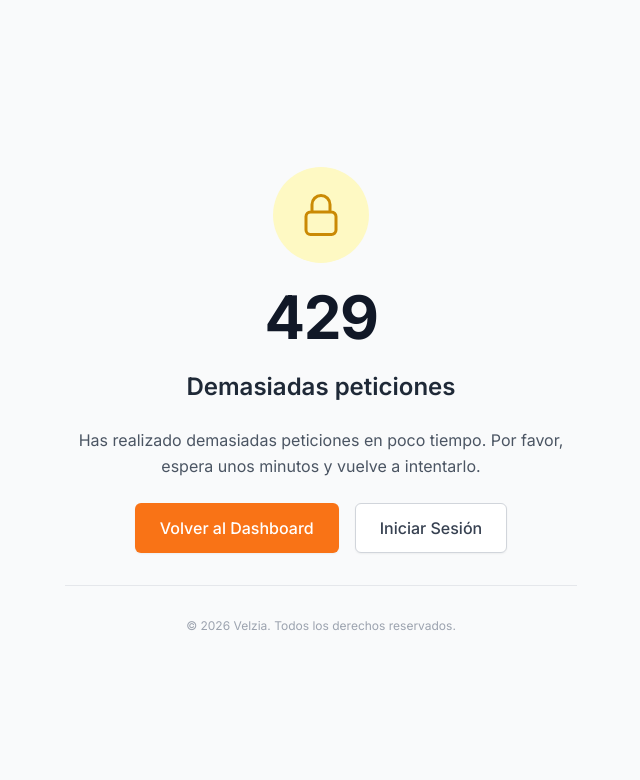
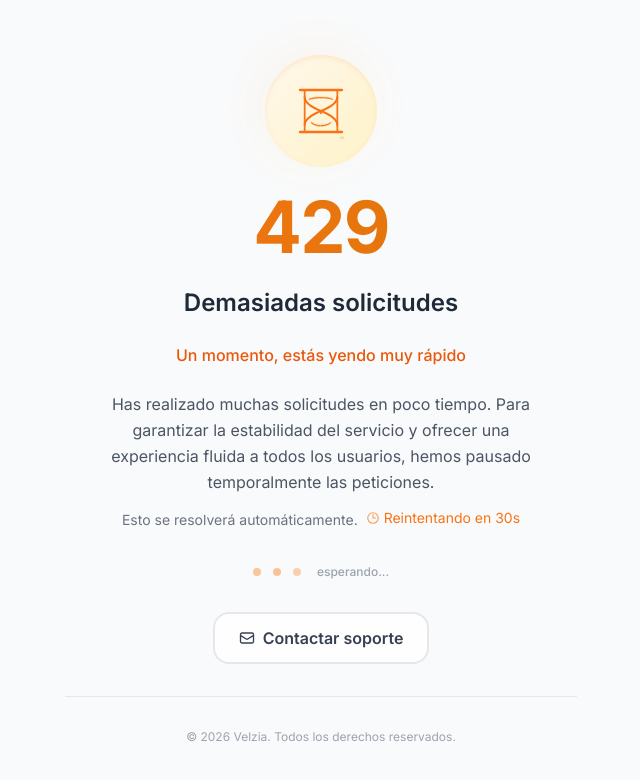
Before and after one commit to danielririver01/Orderfox, a Flask app: template app/template/errors/429.html in a window 1280 px wide. Shown: the top 780 px of the page, without its empty margins (319-959 px from the left). Run offline with Flask 3, Linux system fonts and the light colour scheme; the template is opened without the code that fills it, so the values that code supplies are empty; some libraries are stand-ins or nearby versions.

```diff
--- a/app/__init__.py
+++ b/app/__init__.py
@@ -224,4 +224,17 @@ def create_app():
             app.logger.error(f"Error in 403 handler: {e}")
         return render_template('errors/403.html', user=user, is_admin=is_admin), 403
 
+    @app.errorhandler(429)
+    def too_many_requests(e):
+        user = None
+        is_admin = False
+        try:
+            if 'user_id' in session:
+                user = User.query.get(session['user_id'])
+                if user:
+                    is_admin = user.restaurant is not None
+        except Exception as e:
+            app.logger.error(f"Error in 429 handler: {e}")
+        return render_template('errors/429.html', user=user, is_admin=is_admin), 429
+
     return app
--- a/app/template/dashboard/settings_layout.html
+++ b/app/template/dashboard/settings_layout.html
@@ -48,6 +48,12 @@
                         {{ 'bg-orange-500/10 text-orange-500' if request.endpoint == 'dashboard.notifications' else 'text-gray-500 hover:text-white hover:bg-white/5' }}">
                         <span class="material-symbols-outlined text-[20px]">notifications_active</span>
                         Notificaciones
+                    </a>
+                    <a href="{{ url_for('dashboard.ai_scan_redirect') }}"
+                        class="settings-menu-link flex items-center gap-3 px-3 py-2.5 rounded-xl text-sm font-bold transition-all duration-200
+                        {{ 'bg-orange-500/10 text-orange-500' if request.endpoint == 'dashboard.ai_scan_redirect' else 'text-gray-500 hover:text-white hover:bg-white/5' }}">
+                        <span class="material-symbols-outlined text-[20px]">scan</span>
+                        Scanner IA
                     </a>
                 </div>
             </div>
--- a/app/template/errors/429.html
+++ b/app/template/errors/429.html
@@ -1,36 +1,115 @@
 {% extends "errors/layout.html" %}
-{% block title %}Demasiadas peticiones{% endblock %}
+{% block title %}Demasiadas solicitudes — Velzia{% endblock %}
 
 {% block content %}
 <div class="space-y-6">
+    <!-- Icon: Elegant hourglass with subtle animation -->
     <div class="flex justify-center mb-6">
-        <div
-            class="w-24 h-24 bg-yellow-100 dark:bg-yellow-500/20 rounded-full flex items-center justify-center text-yellow-600 transition-colors duration-300">
-            <svg xmlns="http://www.w3.org/2000/svg" fill="none" viewBox="0 0 24 24" stroke-width="1.5"
-                stroke="currentColor" class="w-12 h-12">
-                <path stroke-linecap="round" stroke-linejoin="round"
-                    d="M16.5 10.5V6.75a4.5 4.5 0 1 0-9 0v3.75m-.75 11.25h10.5a2.25 2.25 0 0 0 2.25-2.25v-6.75a2.25 2.25 0 0 0-2.25-2.25H6.75a2.25 2.25 0 0 0-2.25 2.25v6.75a2.25 2.25 0 0 0 2.25 2.25Z" />
-            </svg>
+        <div class="relative w-28 h-28">
+            <!-- Glow behind icon -->
+            <div class="absolute inset-0 rounded-full bg-gradient-to-br from-orange-400/20 via-amber-400/10 to-transparent blur-xl animate-pulse"></div>
+            <!-- Main circle -->
+            <div class="relative w-full h-full rounded-full bg-gradient-to-br from-orange-50 to-amber-100 dark:from-orange-500/20 dark:to-amber-500/10 flex items-center justify-center text-orange-500 dark:text-orange-400 shadow-inner shadow-orange-200/50 dark:shadow-orange-500/10">
+                <!-- Custom hourglass SVG -->
+                <svg xmlns="http://www.w3.org/2000/svg" viewBox="0 0 48 48" fill="none" stroke="currentColor" stroke-width="1.5" stroke-linecap="round" stroke-linejoin="round" class="w-14 h-14">
+                    <line x1="6" y1="6" x2="42" y2="6" stroke-width="2"/>
+                    <line x1="6" y1="42" x2="42" y2="42" stroke-width="2"/>
+                    <line x1="10" y1="6" x2="10" y2="42"/>
+                    <line x1="38" y1="6" x2="38" y2="42"/>
+                    <path d="M10 12c0 4 4 8 14 12" stroke-width="1.8"/>
+                    <path d="M38 12c0 4-4 8-14 12" stroke-width="1.8"/>
+                    <path d="M10 36c0-4 4-8 14-12" stroke-width="1.8"/>
+                    <path d="M38 36c0-4-4-8-14-12" stroke-width="1.8"/>
+                    <line x1="24" y1="24" x2="24" y2="26" stroke-width="1.5"/>
+                    <circle cx="24" cy="27" r="1" fill="currentColor" stroke="none" class="animate-ping" style="animation-duration: 2s;"/>
+                    <circle cx="23.5" cy="28.5" r="0.8" fill="currentColor" stroke="none" class="animate-ping" style="animation-duration: 2.5s; animation-delay: 0.5s;"/>
+                    <path d="M16 34c0 0 2 2.5 8 2.5s8-2.5 8-2.5" stroke-width="1.2" stroke-dasharray="2 1"/>
+                    <path d="M14 14c0 0 2-1.5 10-1.5s10 1.5 10 1.5" stroke-width="1.2" stroke-dasharray="2 1"/>
+                </svg>
+            </div>
         </div>
     </div>
 
-    <h1 class="text-6xl font-bold text-gray-900 dark:text-white tracking-tight transition-colors duration-300">429</h1>
-    <h2 class="text-2xl font-semibold text-gray-800 dark:text-gray-200 transition-colors duration-300">Demasiadas
-        peticiones</h2>
+    <!-- Error code -->
+    <h1 class="text-7xl font-bold tracking-tight text-transparent bg-clip-text bg-gradient-to-r from-orange-500 to-amber-600 dark:from-orange-400 dark:to-amber-500">
+        429
+    </h1>
 
-    <p class="text-gray-600 dark:text-gray-400 leading-relaxed transition-colors duration-300">
-        Has realizado demasiadas peticiones en poco tiempo. Por favor, espera unos minutos y vuelve a intentarlo.
+    <!-- Title -->
+    <h2 class="text-2xl font-semibold text-gray-800 dark:text-gray-100">
+        Demasiadas solicitudes
+    </h2>
+
+    <!-- Subtitle -->
+    <p class="text-base font-medium text-orange-600 dark:text-orange-400/80">
+        Un momento, estás yendo muy rápido
     </p>
 
-    <div class="flex flex-col sm:flex-row gap-4 justify-center mt-8">
-        <a href="{{ url_for('dashboard.index') }}"
-            class="inline-flex items-center justify-center px-6 py-3 border border-transparent text-base font-medium rounded-md text-white bg-primary hover:bg-orange-600 transition-colors shadow-sm">
-            Volver al Dashboard
-        </a>
-        <a href="{{ url_for('auth.login') }}"
-            class="inline-flex items-center justify-center px-6 py-3 border border-gray-300 dark:border-[#262626] text-base font-medium rounded-md text-gray-700 dark:text-gray-300 bg-white dark:bg-[#141414] hover:bg-gray-50 dark:hover:bg-[#1a1a1a] transition-colors duration-300 shadow-sm">
-            Iniciar Sesión
+    <!-- Message -->
+    <div class="space-y-3 max-w-md mx-auto">
+        <p class="text-gray-600 dark:text-gray-400 leading-relaxed">
+            Has realizado muchas solicitudes en poco tiempo. Para garantizar la estabilidad del servicio
+            y ofrecer una experiencia fluida a todos los usuarios, hemos pausado temporalmente las peticiones.
+        </p>
+        <p class="text-gray-500 dark:text-gray-500 text-sm leading-relaxed">
+            Esto se resolverá automáticamente.
+            <span class="inline-flex items-center gap-1 ml-1 text-orange-500 dark:text-orange-400">
+                <svg class="w-3.5 h-3.5 animate-pulse" fill="none" viewBox="0 0 24 24" stroke="currentColor" stroke-width="2">
+                    <path stroke-linecap="round" stroke-linejoin="round" d="M12 6v6h4.5m4.5 0a9 9 0 1 1-18 0 9 9 0 0 1 18 0Z"/>
+                </svg>
+                <span id="retry-text">Reintentando...</span>
+            </span>
+        </p>
+    </div>
+
+    <!-- Cooldown visual indicator -->
+    <div class="flex items-center justify-center gap-3 py-2">
+        <span class="w-2 h-2 rounded-full bg-orange-400 dark:bg-orange-500 animate-pulse" style="animation-duration: 1.2s;"></span>
+        <span class="w-2 h-2 rounded-full bg-orange-400/70 dark:bg-orange-500/70 animate-pulse" style="animation-duration: 1.2s; animation-delay: 0.3s;"></span>
+        <span class="w-2 h-2 rounded-full bg-orange-400/40 dark:bg-orange-500/40 animate-pulse" style="animation-duration: 1.2s; animation-delay: 0.6s;"></span>
+        <span class="text-xs font-medium text-gray-400 dark:text-gray-500 ml-1">esperando...</span>
+    </div>
+
+    <!-- Only action: Contact support -->
+    <div class="flex justify-center mt-4">
+        <a href="mailto:{{ SUPPORT_EMAIL or 'soporte@velzia.com' }}?subject=Error%20429%20-%20Demasiadas%20solicitudes"
+           class="group inline-flex items-center justify-center gap-2 px-6 py-3 border-2 border-gray-200 dark:border-[#262626] text-base font-semibold rounded-2xl text-gray-700 dark:text-gray-300 bg-white/80 dark:bg-[#141414]/80 hover:bg-white dark:hover:bg-[#1a1a1a] hover:border-gray-300 dark:hover:border-[#333333] active:scale-[0.97] transition-all duration-200 backdrop-blur-sm">
+            <svg class="w-4 h-4" fill="none" viewBox="0 0 24 24" stroke="currentColor" stroke-width="2">
+                <path stroke-linecap="round" stroke-linejoin="round" d="M21.75 6.75v10.5a2.25 2.25 0 0 1-2.25 2.25h-15a2.25 2.25 0 0 1-2.25-2.25V6.75m19.5 0A2.25 2.25 0 0 0 19.5 4.5h-15a2.25 2.25 0 0 0-2.25 2.25m19.5 0v.243a2.25 2.25 0 0 1-1.07 1.916l-7.5 4.615a2.25 2.25 0 0 1-2.36 0L3.32 8.91a2.25 2.25 0 0 1-1.07-1.916V6.75"/>
+            </svg>
+            Contactar soporte
         </a>
     </div>
 </div>
+
+<script>
+(function() {
+    var baseDelay = 30000;
+    var maxDelay = 120000;
+    var attempt = 0;
+
+    function tryRedirect() {
+        fetch('/', { method: 'HEAD', cache: 'no-store' })
+            .then(function(r) {
+                if (r.status !== 429) {
+                    window.location.href = '/';
+                } else {
+                    scheduleRetry();
+                }
+            })
+            .catch(function() {
+                scheduleRetry();
+            });
+    }
+
+    function scheduleRetry() {
+        var delay = Math.min(baseDelay * Math.pow(2, attempt), maxDelay);
+        attempt++;
+        document.getElementById('retry-text').textContent = 'Reintentando en ' + Math.round(delay / 1000) + 's';
+        setTimeout(tryRedirect, delay);
+    }
+
+    scheduleRetry();
+})();
+</script>
 {% endblock %}
--- a/app/utils/subscription.py
+++ b/app/utils/subscription.py
@@ -56,7 +56,7 @@ AI_TOKEN_LIMITS = {
     'trial':       10,
     'emprendedor': 150,
     'crecimiento': 500,
-    'elite':       3000,   # Número alto parasimular ilimitado
+    'elite':       3000,   # Límite mensual del plan Elite
 }
 
 # Paquetes de recarga (Top-ups)
--- a/docker-compose.override.yml
+++ b/docker-compose.override.yml
@@ -40,4 +40,4 @@ services:
       NODE_ENV: development
     ports:
       - "3000:3000"
-    command: ["sh", "-c", "npx prisma db push --accept-data-loss && npx next dev --hostname 0.0.0.0"]
+    command: ["sh", "-c", "pnpm prisma generate && pnpm dev"]
--- a/docker-compose.yml
+++ b/docker-compose.yml
@@ -66,6 +66,8 @@ services:
     depends_on:
       mysql:
         condition: service_healthy
+      orderfox:
+        condition: service_started
     environment:
       DATABASE_URL: mariadb://root:${MYSQL_ROOT_PASSWORD:-root}@mysql:3306/${MYSQL_DATABASE:-orderfox}
       DIRECT_URL: mysql://root:${MYSQL_ROOT_PASSWORD:-root}@mysql:3306/${MYSQL_DATABASE:-orderfox}
@@ -77,7 +79,7 @@ services:
       - orderfox-net
     ports:
       - "3000:3000"
-    command: ["sh", "-c", "npx prisma db push --accept-data-loss && npx next start"]
+    command: ["sh", "-c", "pnpm prisma generate && pnpm start"]
 
 volumes:
   mysql-data:
```
Also changed, not shown: AGENTS.md (+11 -15 lines), app/routes/dashboard.py (+17 -7 lines), app/services/dashboard_service.py (+6 -6 lines), app/template/dashboard/settings.html (+9 -0 lines), docs/DOFA.md (added, +126 -0 lines), package.json (+1 -8 lines), README.md, package-lock.json.
